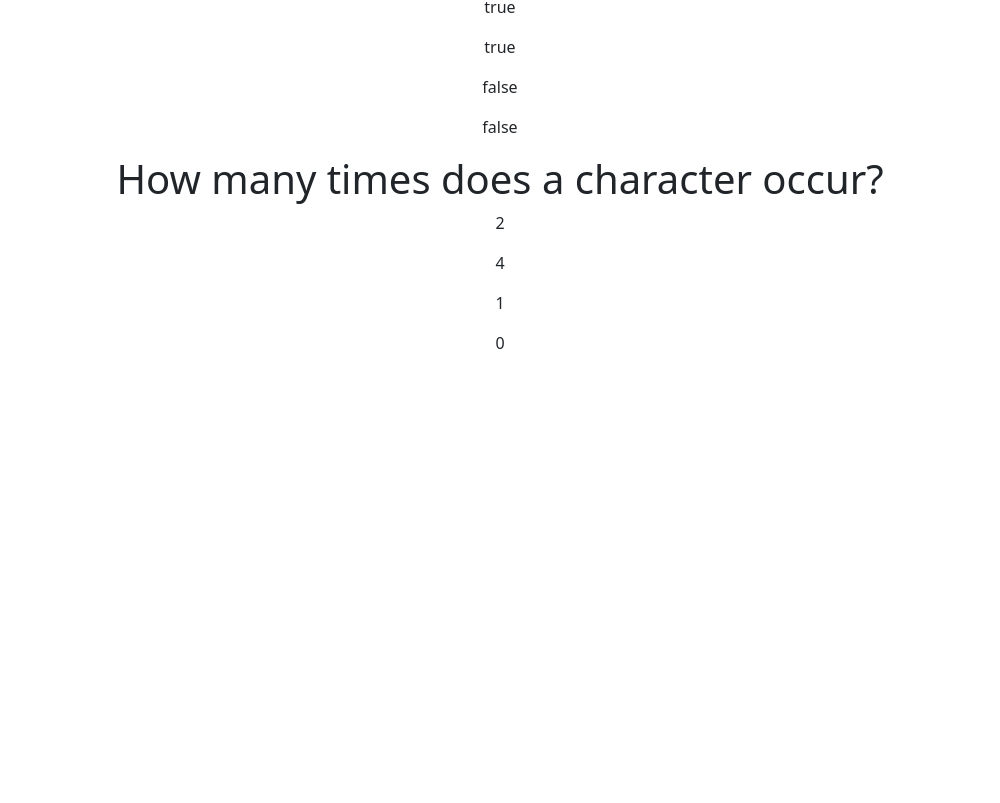
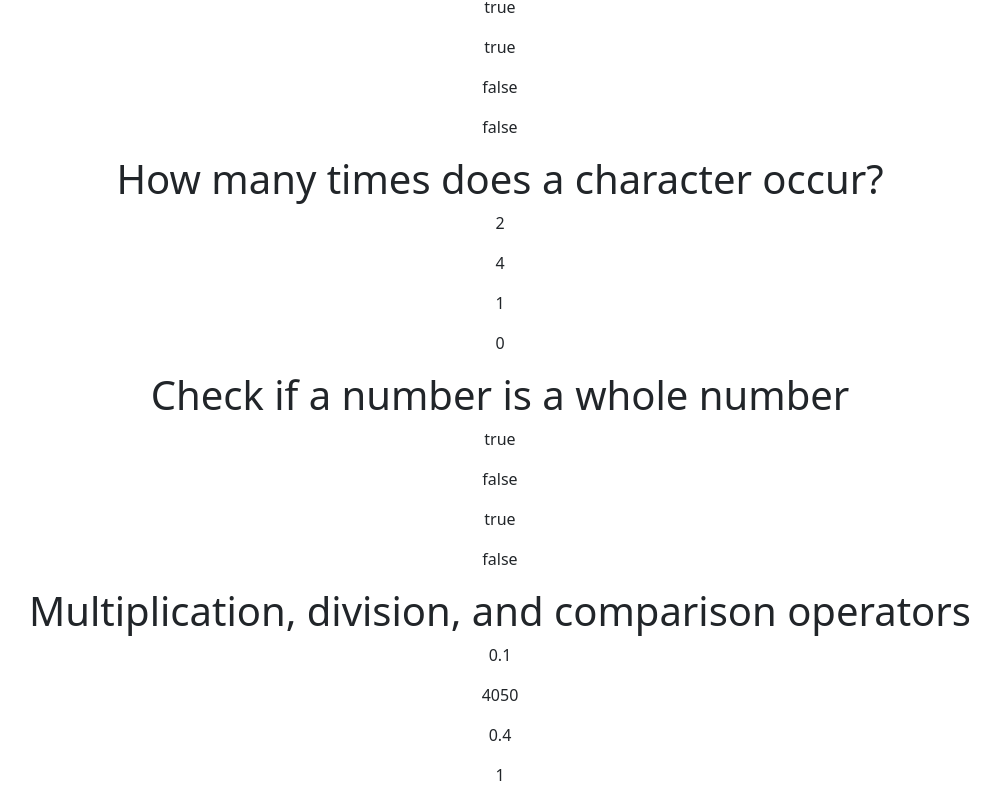
Before and after one commit to vinothsmart/react-redux-dashboard, a React (Create React App) app: page /jsc/basic in a window 1280 px wide. Shown: the part 2246-3049 px from the top of the page, without its empty margins (140-1140 px from the left). Before the commit the page ends 2617 px from the top, so only its background shows below. Built offline with nearby package versions, Linux system fonts and the light colour scheme.

Commit message:
multipleDivision

```diff
--- a/src/components/pages/JsChallage/Basic.js
+++ b/src/components/pages/JsChallage/Basic.js
@@ -2,15 +2,25 @@ import React from "react";
 
 const Basic = () => {
   const sum = (a, b) => a + b;
+
   const compare = (a, b) => a === b;
+
   const getType = (a) => typeof a;
+
   const nthChar = (a, n) => a[n - 1];
+
   const removeFirstThree = (a) => a.slice(3);
+
   const removeLastThree = (a) => a.slice(-3);
+
   const getFirstThree = (a) => a.slice(0, 3);
+
   const getFirstHalf = (a) => a.slice(0, a.length / 2);
+
   const removeLastThreeChars = (a) => a.slice(0, -3);
+
   const percentOf = (a, b) => a * (b / 100);
+
   const basicMath = (a, b, c, d, e, f) => {
     const sum = a + b;
     const sub = sum - c;
@@ -19,9 +29,14 @@ const Basic = () => {
     const powerOf = divide ** f;
     return powerOf;
   };
+
   const checkEven = (a) => a % 2 === 0;
 
   const checkChar = (a, b) => b.split(a).length - 1;
+
+  const checkWholeNumber = (a) => a % 1 === 0;
+
+  const multipleDivision = (a, b) => (a < b ? a / b : a * b);
 
   return (
     <div>
@@ -129,6 +144,20 @@ const Basic = () => {
           )}
         </p>
       </center>
+      <center>
+        <h1>Check if a number is a whole number</h1>
+        <p>{checkWholeNumber(4) ? "true" : "false"}</p>
+        <p>{checkWholeNumber(1.123) ? "true" : "false"}</p>
+        <p>{checkWholeNumber(1048) ? "true" : "false"}</p>
+        <p>{checkWholeNumber(10.48) ? "true" : "false"}</p>
+      </center>
+      <center>
+        <h1>Multiplication, division, and comparison operators</h1>
+        <p>{multipleDivision(10, 100)}</p>
+        <p>{multipleDivision(90, 45)}</p>
+        <p>{multipleDivision(8, 20)}</p>
+        <p>{multipleDivision(2, 0.5)}</p>
+      </center>
     </div>
   );
 };
```
